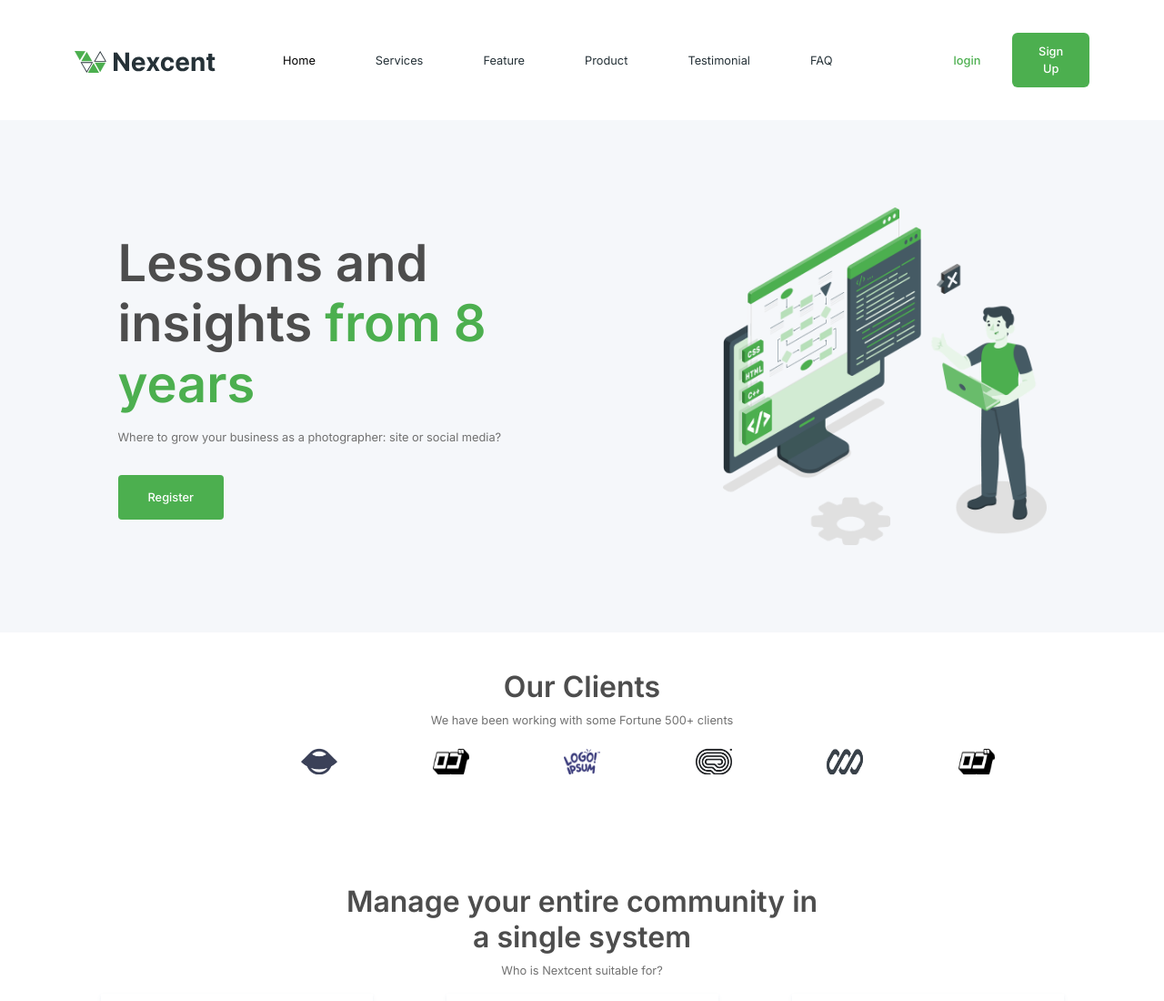
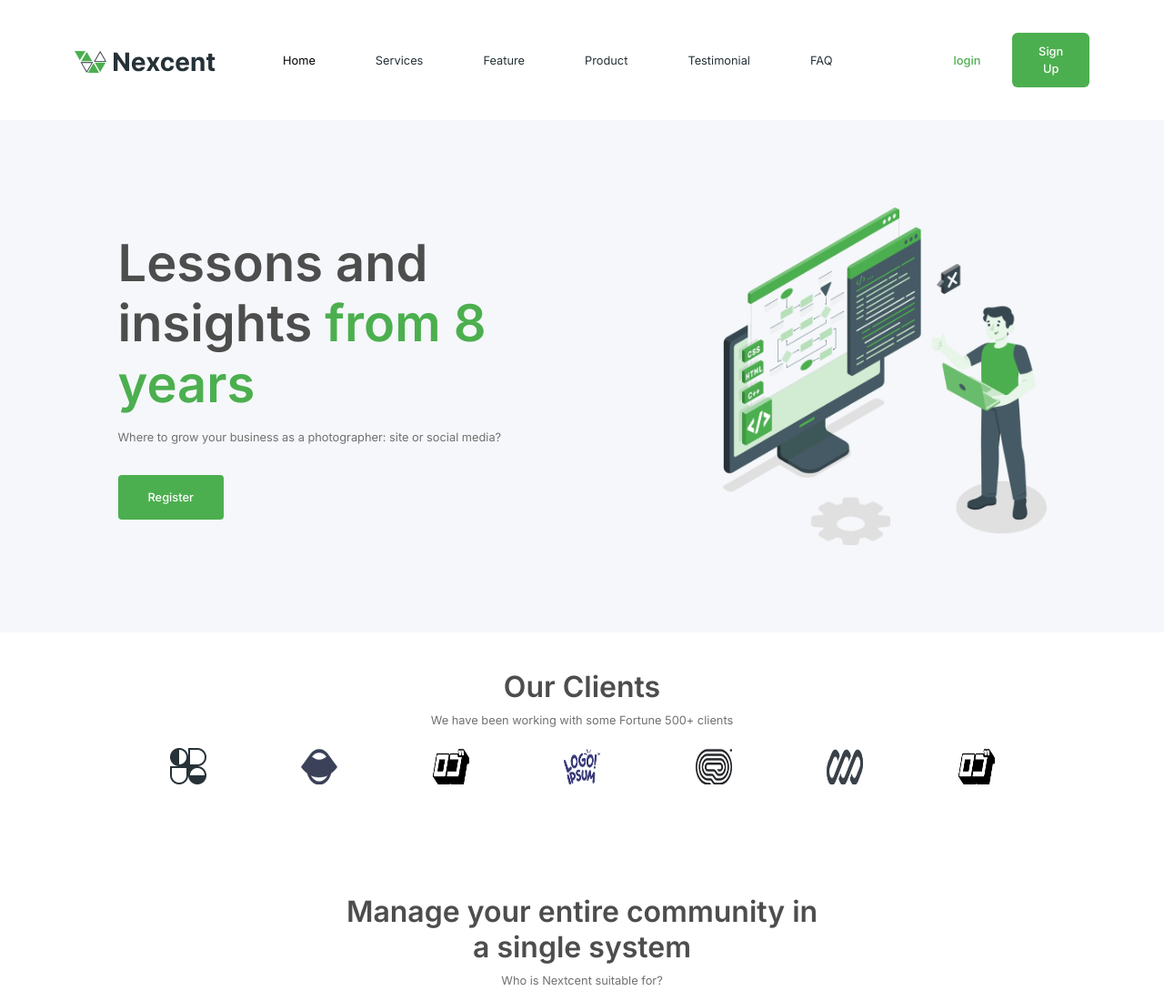
Before and after one commit to jawdat-samer/nexcent-agency-website-landing-page, a plain HTML site: page index.html in a window 1280 px wide. Shown: the top 1100 px of the page at 91% size. Drawn offline with Linux system fonts and the light colour scheme; the site is published under a folder, as on GitHub Pages, so addresses that start at the root find nothing.

Commit message:
fix images

```diff
--- a/index.html
+++ b/index.html
@@ -84,7 +84,7 @@
                 <h2>Our Clients</h2>
                 <p>We have been working with some Fortune 500+ clients</p>
                 <div class="clients-img">
-                    <img src="/images/company-logo-1.png" alt="" />
+                    <img src="images/company-logo-1.png" alt="" />
                     <img src="images/company-logo-2.png" alt="" />
                     <img src="images/company-logo-3.png" alt="" />
                     <img src="images/company-logo-4.png" alt="" />
```
